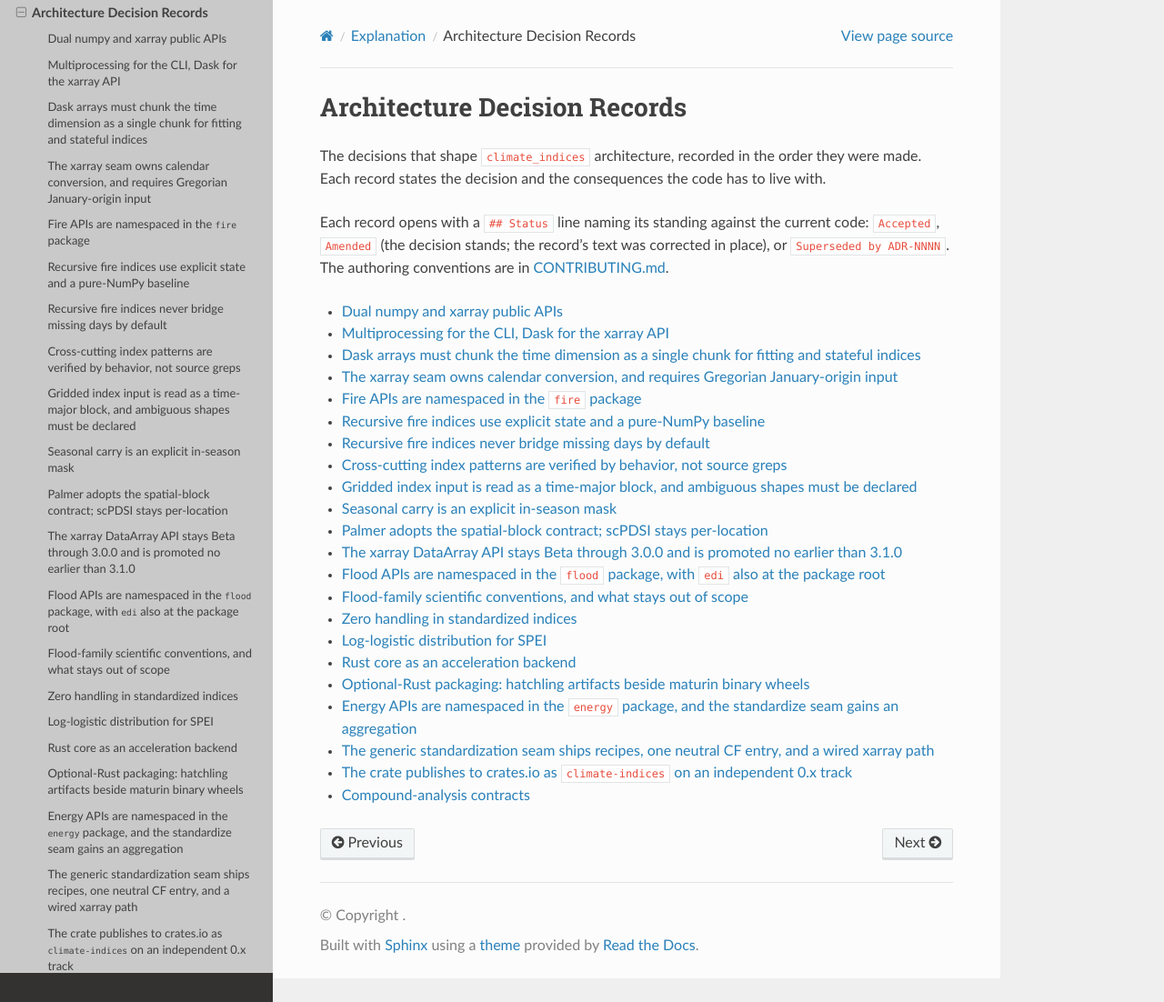
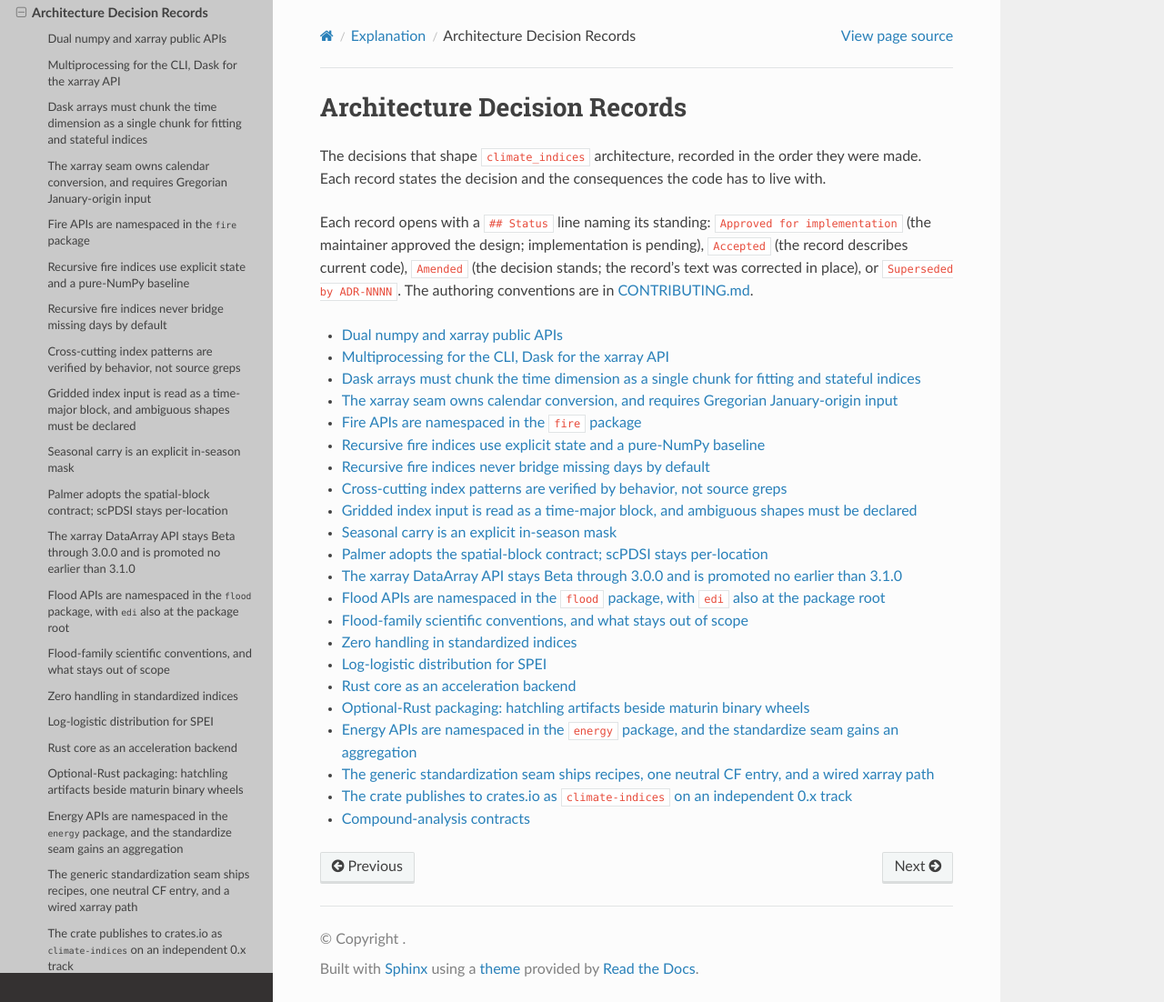
Before and after one commit to monocongo/climate_indices, a Sphinx documentation site: the page built from docs/adr/index.md, in a window 1280 px wide and 1102 px high. Shown: the whole window at 91% size. Built offline with Sphinx 7.4.7 and the Read the Docs theme 3.1.0, drawn with Linux system fonts in a browser that asks for light colours.

Commit message:
docs(adr): add a pre-implementation ADR status
The published ADR convention reserved `Accepted` for records that describe
current code. ADR-0022 recorded approved contracts whose APIs do not exist yet,
so its status contradicted the convention.

Add `Approved for implementation` for maintainer-approved designs whose
implementation is pending, and promote such a record to `Accepted` once the
described code exists. Move ADR-0022 to that status, note it in the ADR index,
and align the internal compound milestone plan.

Finding: crf-5ccc01a9c9b39f14
Review-Anchor: https://github.com/monocongo/climate_indices/pull/1375#discussion_r4303580344

````diff
--- a/docs/adr/index.md
+++ b/docs/adr/index.md
@@ -4,9 +4,11 @@ The decisions that shape `climate_indices` architecture, recorded in the order
 they were made. Each record states the decision and the consequences the code
 has to live with.
 
-Each record opens with a `## Status` line naming its standing against the
-current code: `Accepted`, `Amended` (the decision stands; the record's text was
-corrected in place), or `Superseded by ADR-NNNN`. The authoring conventions are in
+Each record opens with a `## Status` line naming its standing:
+`Approved for implementation` (the maintainer approved the design; implementation
+is pending), `Accepted` (the record describes current code), `Amended` (the
+decision stands; the record's text was corrected in place), or
+`Superseded by ADR-NNNN`. The authoring conventions are in
 [CONTRIBUTING.md](https://github.com/monocongo/climate_indices/blob/main/CONTRIBUTING.md).
 
 ```{toctree}
````
Also changed, not shown: CONTRIBUTING.md (+9 -4 lines), docs/adr/0022-compound-analysis-contracts.md (+4 -3 lines), docs/design/compound-module-milestone-1.md (+14 -14 lines).
